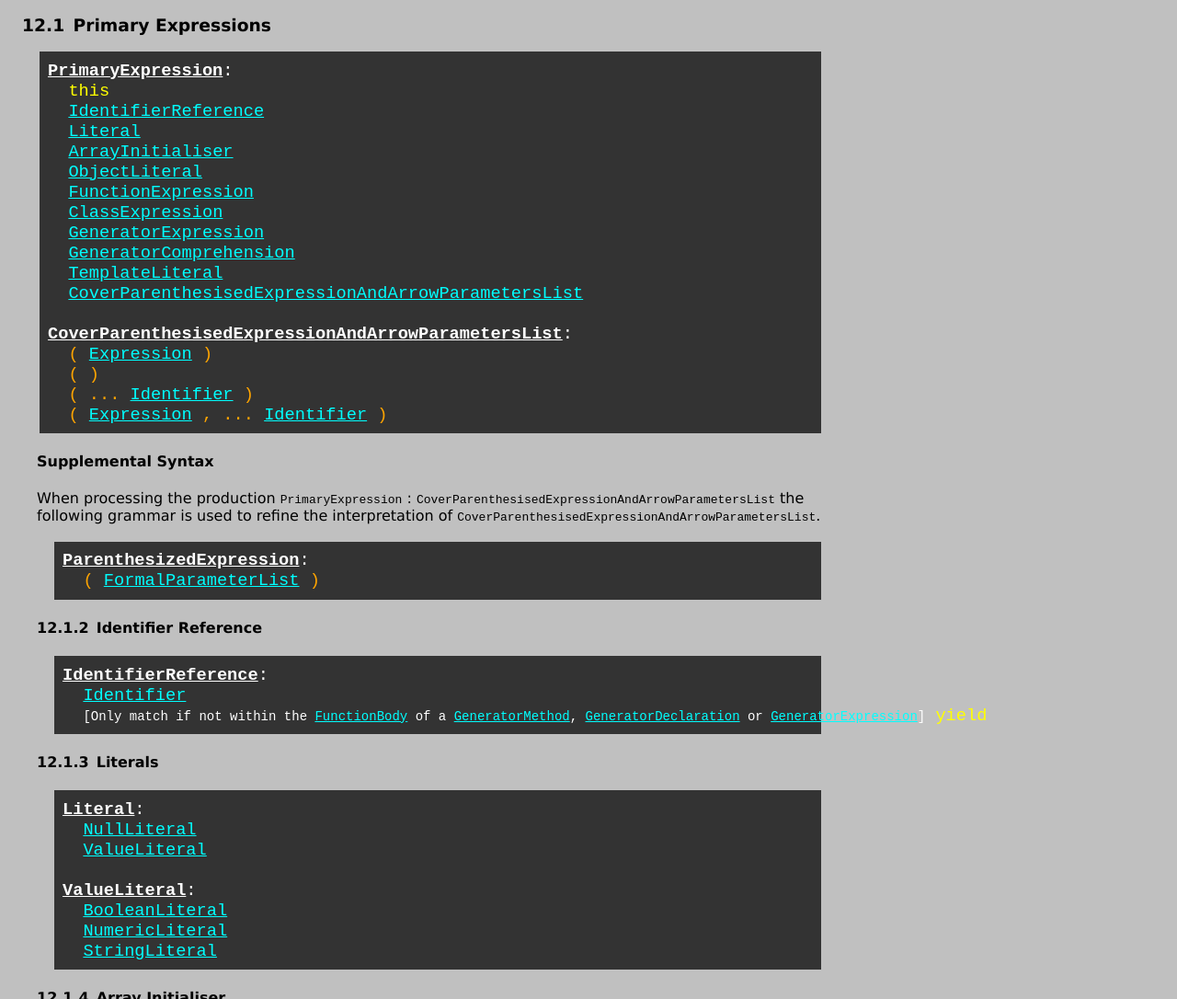
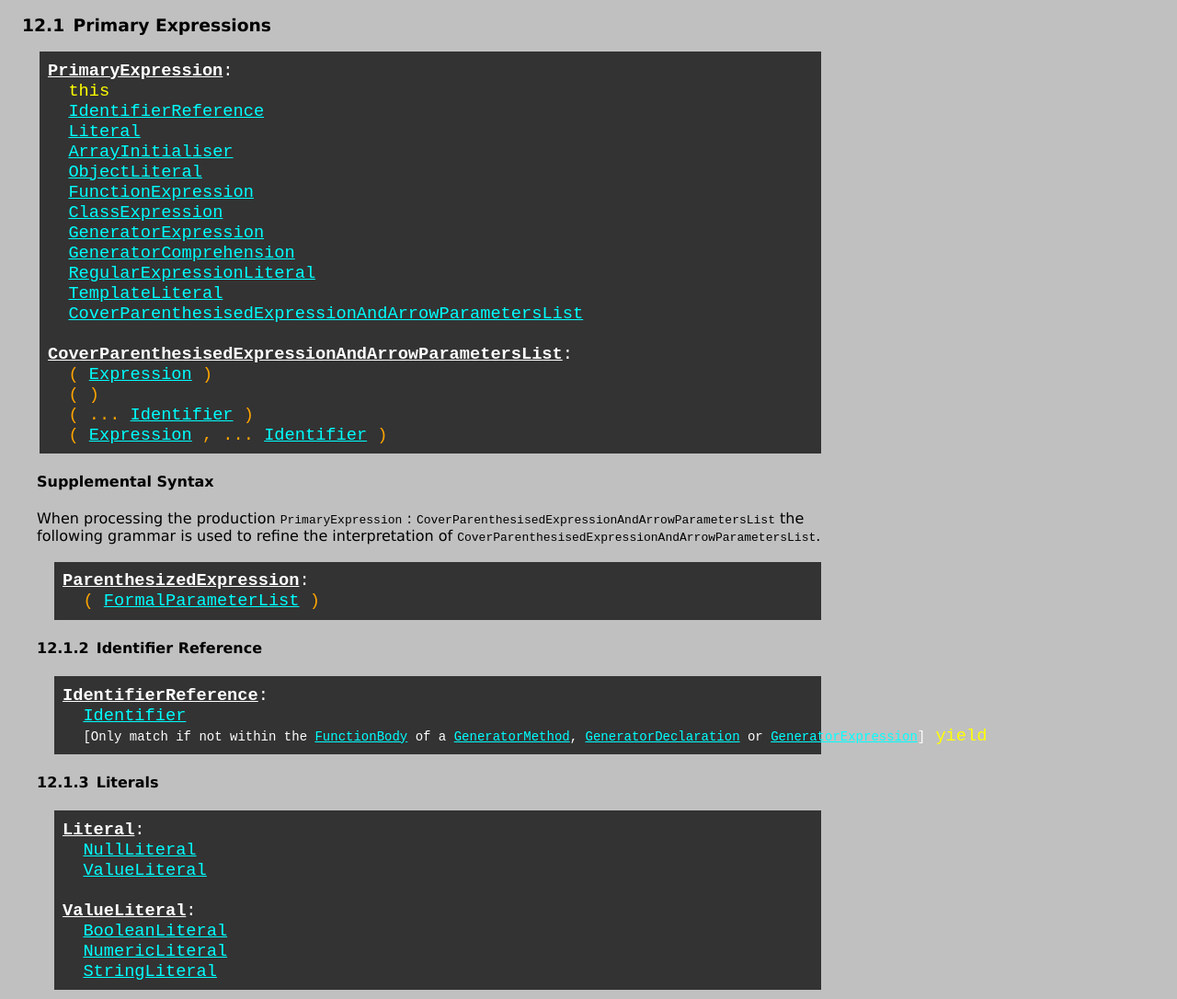
Before and after one commit to teramako/ECMAScript, a plain HTML site: page ecma6th_syntax.html in a window 1280 px wide. Shown: the part 10150-11236 px from the top of the page at 92% size. Drawn offline with Linux system fonts and the light colour scheme.

Commit message:
Correct PrimaryExpression.
RegularExpressionLiteral is missing in PrimaryExpression.

Signed-off-by: OGINO Masanori <masanori.ogino@gmail.com>

```diff
--- a/ecma6th_syntax.html
+++ b/ecma6th_syntax.html
@@ -626,6 +626,7 @@ PrimaryExpression:
   ClassExpression
   GeneratorExpression
   GeneratorComprehension
+  RegularExpressionLiteral
   TemplateLiteral
   CoverParenthesisedExpressionAndArrowParametersList
 
```
